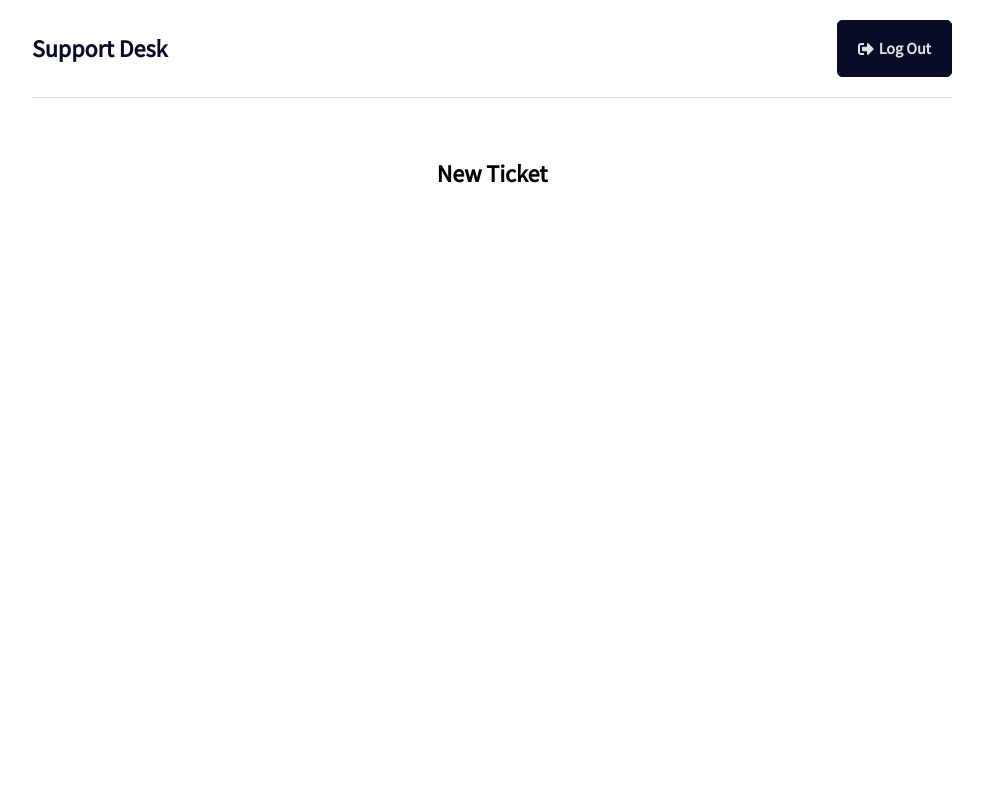
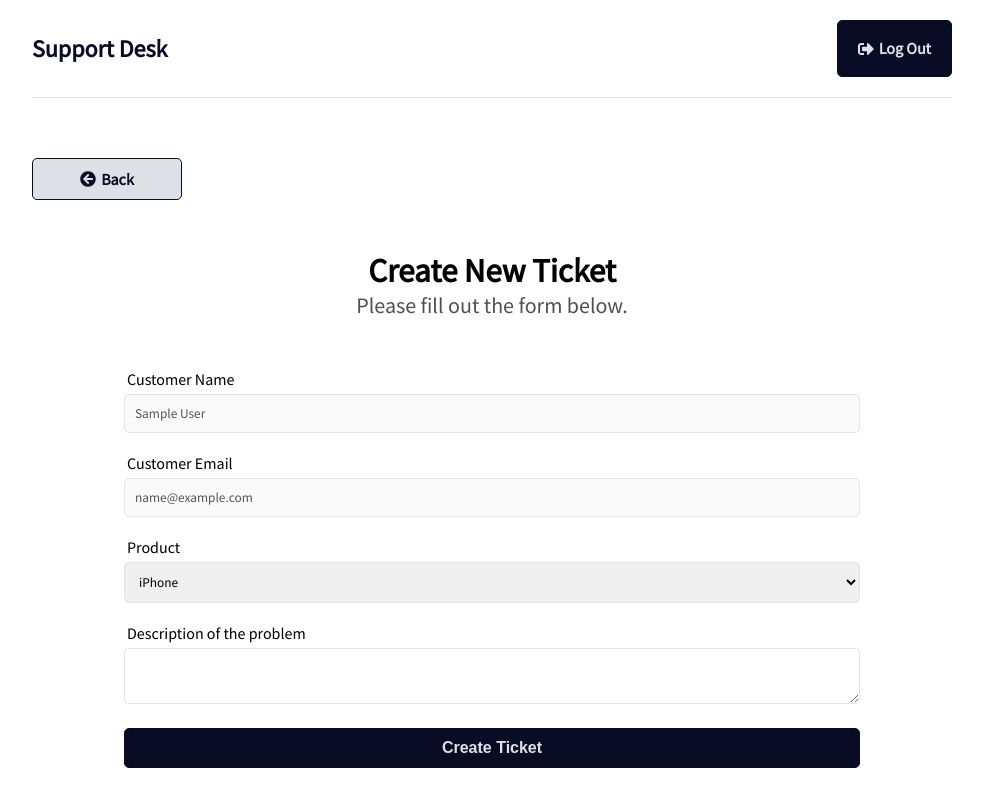
Before and after one commit to aasiamohsin/support-desk, a React (Create React App) app in the folder frontend/: page /new-ticket in a window 1280 px wide. Shown: the whole page, without its empty margins (148-1131 px from the left). Built offline with nearby package versions, Linux system fonts and the light colour scheme; sample sign-in values are in the browser's storage.

Commit message:
Created ticket store and new ticket component
create newTicket  functionality

```diff
--- a/frontend/src/app/store.js
+++ b/frontend/src/app/store.js
@@ -1,8 +1,10 @@
 import { configureStore } from '@reduxjs/toolkit';
 import authReducer from '../features/auth/authSlice';
+import ticketReducer from '../features/tickets/ticketSlice';
 
 export const store = configureStore({
   reducer: {
     auth: authReducer,
+    ticket: ticketReducer,
   },
 });
--- /dev/null
+++ b/frontend/src/components/BackButton.jsx
@@ -0,0 +1,11 @@
+import { FaArrowCircleLeft } from 'react-icons/fa';
+import { Link } from 'react-router-dom';
+
+export const BackButton = ({ url }) => {
+  return (
+    <Link to={url} className='btn btn-reverse btn-back'>
+      <FaArrowCircleLeft />
+      Back
+    </Link>
+  );
+};
--- /dev/null
+++ b/frontend/src/features/tickets/ticketService.js
@@ -0,0 +1,21 @@
+import axios from 'axios';
+
+const API_URL = '/api/tickets';
+
+// Create new ticket
+const createTicket = async (ticketData, token) => {
+  const config = {
+    headers: {
+      Authorization: `Bearer ${token}`,
+    },
+  };
+  const response = await axios.post(API_URL, ticketData, config);
+
+  return response.data;
+};
+
+const ticketService = {
+  createTicket,
+};
+
+export default ticketService;
--- /dev/null
+++ b/frontend/src/features/tickets/ticketSlice.js
@@ -0,0 +1,54 @@
+import { createSlice, createAsyncThunk, isRejected } from '@reduxjs/toolkit';
+import ticketService from '../tickets/ticketService';
+
+const initialState = {
+  tickets: [],
+  ticket: {},
+  isError: false,
+  isLoading: false,
+  isSuccess: false,
+  message: '',
+};
+
+export const createTicket = createAsyncThunk(
+  'tickets/create',
+  async (ticketData, thunkAPI) => {
+    try {
+      const token = thunkAPI.getState().auth.user.token;
+      return await ticketService.createTicket(ticketData, token);
+    } catch (error) {
+      const message =
+        (error.response &&
+          error.response.data &&
+          error.response.data.message) ||
+        error.message ||
+        error.toString();
+    }
+  }
+);
+
+export const ticketSlice = createSlice({
+  name: 'ticket',
+  initialState,
+  reducers: {
+    reset: (state) => initialState,
+  },
+  extraReducers: (builder) => {
+    builder
+      .addCase(createTicket.pending, (state) => {
+        state.isLoading = true;
+      })
+      .addCase(createTicket.fulfilled, (state) => {
+        state.isLoading = false;
+        state.isSuccess = true;
+      })
+      .addCase(createTicket.rejected, (state, action) => {
+        state.isLoading = false;
+        state.isError = true;
+        state.message = action.payload;
+      });
+  },
+});
+
+export const { reset } = ticketSlice.actions;
+export default ticketSlice.reducer;
--- a/frontend/src/index.css
+++ b/frontend/src/index.css
@@ -89,7 +89,15 @@
   margin-bottom: 10px;
 }
 
-.form-group input {
+.form-group label {
+  text-align: left;
+  display: block;
+  margin: 0 0 5px 3px;
+}
+
+.form-group input,
+select,
+textarea {
   width: 100%;
   padding: 10px;
   border: 1px solid #eae1e1;
@@ -127,7 +135,12 @@
 
 .btn-block {
   width: 100%;
-  margin-bottom: 25px;
+  margin-bottom: 20px;
+}
+
+.btn-back {
+  width: 150px;
+  margin-bottom: 50px;
 }
 
 .btn:hover {
--- a/frontend/src/pages/NewTicket.jsx
+++ b/frontend/src/pages/NewTicket.jsx
@@ -1,9 +1,94 @@
-import React from 'react';
+import { useState, useEffect } from 'react';
+import { useSelector, useDispatch } from 'react-redux';
+import { useNavigate } from 'react-router-dom';
+import { toast } from 'react-toastify';
+import { createTicket, reset } from '../features/tickets/ticketSlice';
+import { Spinner } from '../components/Spinner';
+import { BackButton } from '../components/BackButton';
 
 export const NewTicket = () => {
+  const { user } = useSelector((state) => state.auth);
+
+  const { isLoading, isError, isSuccess, message } = useSelector(
+    (state) => state.ticket
+  );
+
+  const [name] = useState(user.name);
+  const [email] = useState(user.email);
+  const [product, setProduct] = useState('iphone');
+  const [description, setDescription] = useState('');
+
+  const dispatch = useDispatch();
+  const navigate = useNavigate();
+
+  useEffect(() => {
+    if (isError) {
+      toast.error(message);
+    }
+
+    if (isSuccess) {
+      dispatch(reset());
+      navigate('/tickets');
+    }
+
+    dispatch(reset());
+  }, [isError, isSuccess, navigate, dispatch, message]);
+
+  const onSubmit = (e) => {
+    e.preventDefault();
+
+    dispatch(createTicket({ product, description }));
+  };
+
+  if (isLoading) return <Spinner />;
+
   return (
-    <div>
-      <h2>New Ticket</h2>
-    </div>
+    <>
+      <BackButton url='/' />
+      <section className='heading'>
+        <h1>Create New Ticket</h1>
+        <p>Please fill out the form below.</p>
+      </section>
+      <section className='form'>
+        <div className='form-group'>
+          <label htmlFor='name'>Customer Name</label>
+          <input type='text' className='form-control' value={name} disabled />
+        </div>
+        <div className='form-group'>
+          <label htmlFor='name'>Customer Email</label>
+          <input type='email' className='form-control' value={email} disabled />
+        </div>
+        <form onSubmit={onSubmit}>
+          <div className='form-group'>
+            <label htmlFor='product'>Product</label>
+            <select
+              name='product'
+              id='product'
+              value={product}
+              onChange={(e) => setProduct(e.target.value)}
+            >
+              <option value='iPhone'>iPhone</option>
+              <option value='iMAc'>iMAc</option>
+              <option value='MAcBook'>iPhone</option>
+              <option value='watch'>Watch</option>
+              <option value='airpods'>airpods</option>
+            </select>
+          </div>
+          <div className='form-group'>
+            <label htmlFor='description'>Description of the problem</label>
+            <textarea
+              name='description'
+              id='description'
+              className='from-control'
+              value={description}
+              onChange={(e) => setDescription(e.target.value)}
+            ></textarea>
+          </div>
+          <div className='form-control'>
+            <button className='btn btn-block'>Create Ticket</button>
+          </div>
+        </form>
+      </section>
+    </>
   );
 };
```
